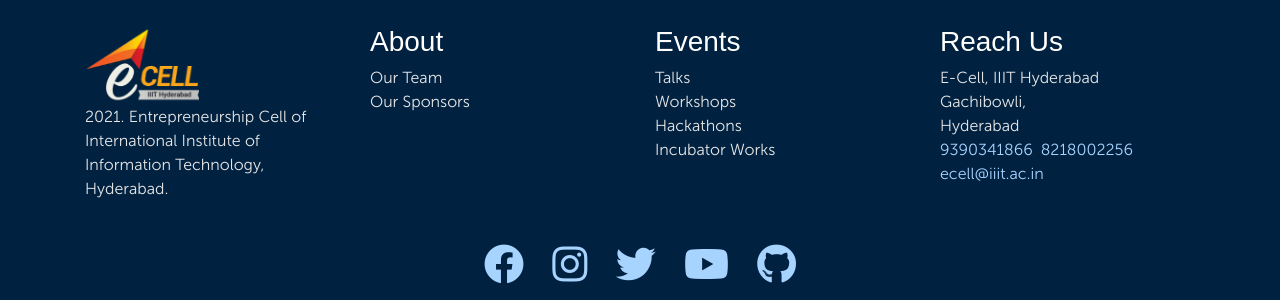
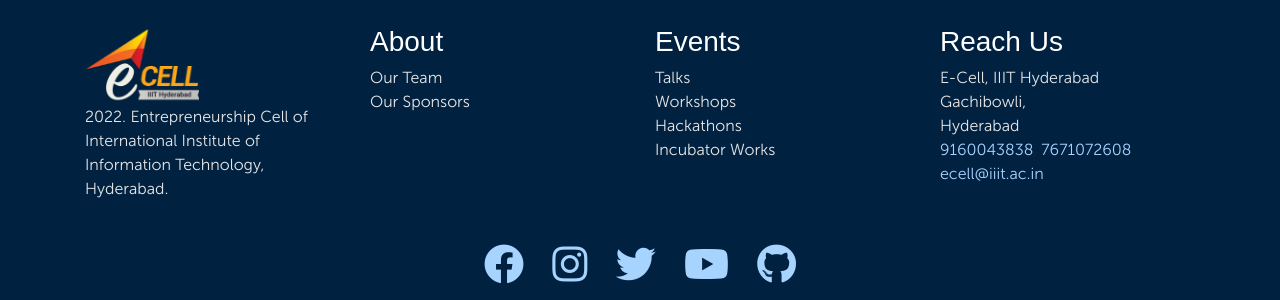
Before and after one commit to IIIT-ECell/website_2019, a Jekyll site: the page built from about.md, in a window 1280 px wide and 900 px high, scrolled down 190 px. Shown: the part 531-831 px from the top of the window. Built offline with Jekyll 4.4.1, drawn with Linux system fonts in a browser that asks for light colours; nearby versions of some CDN libraries; some web fonts are replaced.

Commit message:
home page footer details modified

```diff
--- a/_includes/footer.html
+++ b/_includes/footer.html
@@ -50,7 +50,7 @@
                     <img class="img-responsive" src="{{ site.baseurl }}/assets/imgs/ecell-logo.png" alt="E-Cell Logo" />
 
                     <p class="mx-auto footer-text">
-                        2021. Entrepreneurship Cell of International Institute of Information Technology, Hyderabad.
+                        2022. Entrepreneurship Cell of International Institute of Information Technology, Hyderabad.
                     </p>
                 </div>
 
@@ -73,7 +73,7 @@
                     <span class="footer-text">E-Cell, IIIT Hyderabad</span><br>
                     <span class="footer-text">Gachibowli,</span><br>
                     <span class="footer-text">Hyderabad</span><br>
-                    <a href="tel:9390341866">9390341866</a>, <a href="tel:8218002256">8218002256</a><br>
+                    <a href="tel:9160043838">9160043838</a>, <a href="tel:7671072608">7671072608</a><br>
                     <a href="mailto:ecell@iiit.ac.in">ecell@iiit.ac.in</a>
                 </div>
             </div>
```
